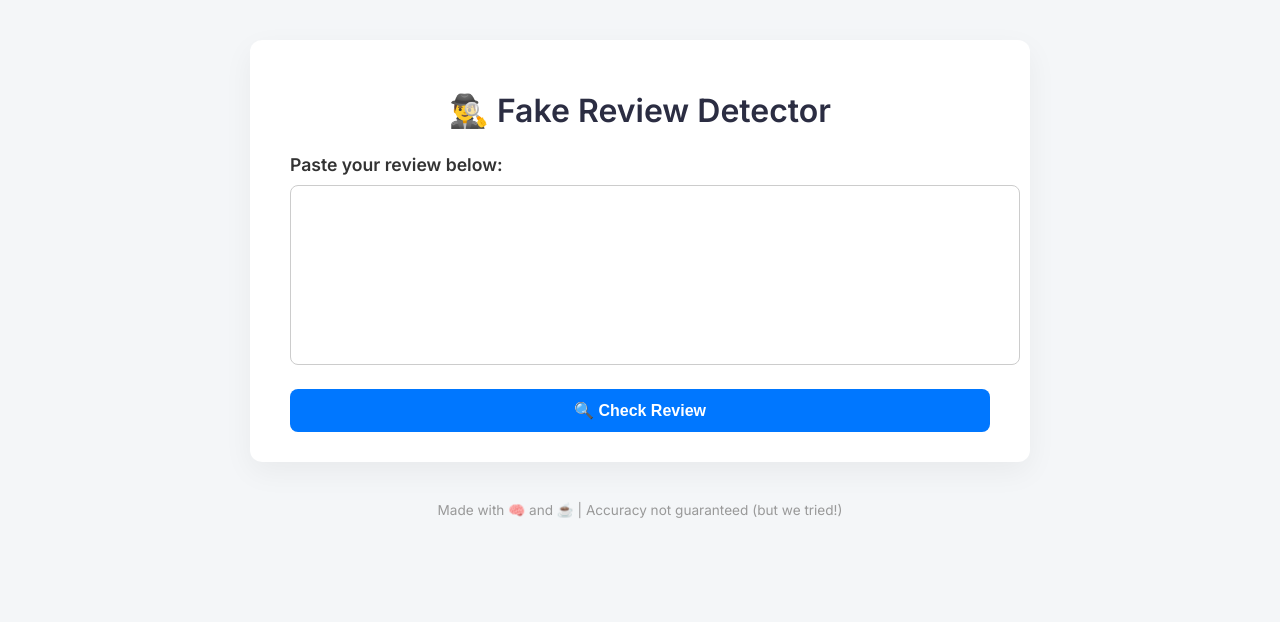
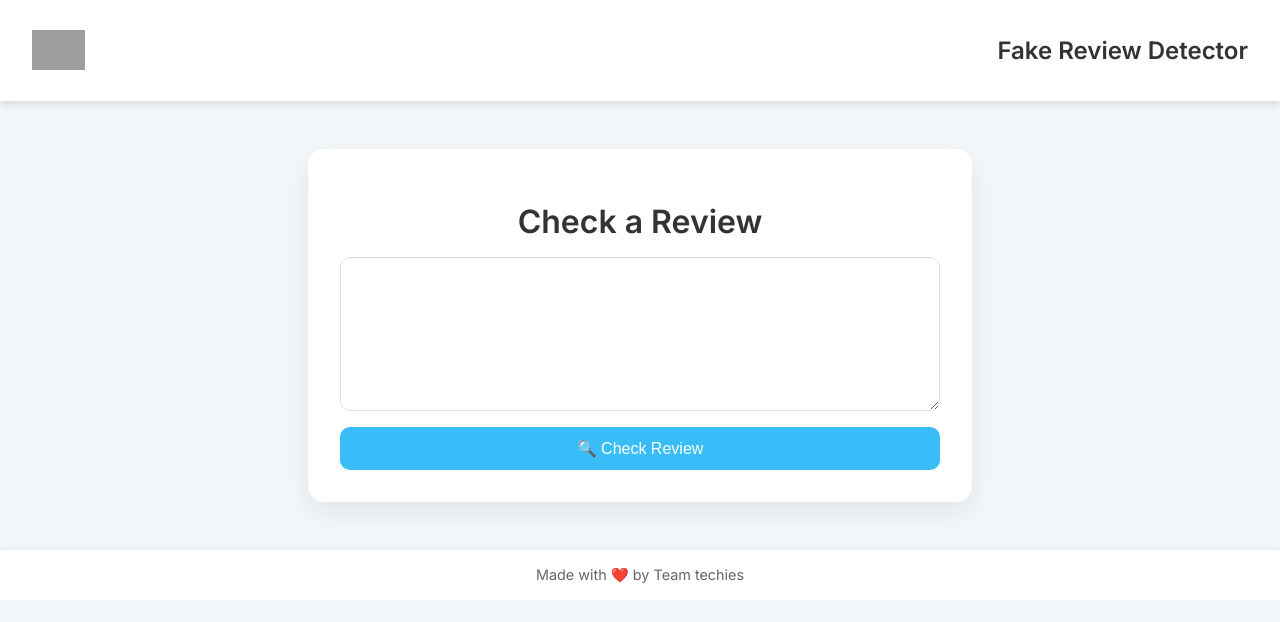
Before and after one commit to Pg-umit/fake-review-detector, a Flask app: page / in a window 1280 px wide. Shown: the top 622 px of the page. Run offline with Flask 3, Linux system fonts and the light colour scheme; parts of the project's set-up code (start-up, migrations or seed data) failed here and were passed over; grey boxes are pictures that could not be loaded.

Commit message:
Updated frontend: improved design with animations and better UI

```diff
--- a/templates/index.html
+++ b/templates/index.html
@@ -1,104 +1,128 @@
 <!DOCTYPE html>
 <html lang="en">
 <head>
-    <meta charset="UTF-8">
+  <meta charset="UTF-8" />
+  <meta name="viewport" content="width=device-width, initial-scale=1.0"/>
   <title>Fake Review Detector</title>
   <link href="https://fonts.googleapis.com/css2?family=Inter:wght@400;600&display=swap" rel="stylesheet">
   <style>
     body {
       font-family: 'Inter', sans-serif;
       margin: 0;
-            padding: 40px;
-            background-color: #f4f6f8;
+      background: #f4f7fa;
       color: #333;
     }
 
+    header {
+      background-color: #ffffff;
+      padding: 1rem 2rem;
+      box-shadow: 0 4px 6px rgba(0,0,0,0.1);
+      display: flex;
+      align-items: center;
+      justify-content: space-between;
+    }
+
+    header img {
+      height: 40px;
+    }
+
     .container {
-            max-width: 700px;
-            margin: 0 auto;
-            background-color: #fff;
-            padding: 30px 40px;
-            border-radius: 12px;
-            box-shadow: 0 10px 30px rgba(0,0,0,0.05);
+      max-width: 600px;
+      margin: 3rem auto;
+      background: #fff;
+      padding: 2rem;
+      border-radius: 16px;
+      box-shadow: 0 10px 30px rgba(0,0,0,0.08);
+      text-align: center;
+      transition: transform 0.3s ease;
+    }
+
+    .container:hover {
+      transform: translateY(-5px);
     }
 
     h1 {
-            text-align: center;
-            font-weight: 600;
-            color: #2b2d42;
-            margin-bottom: 24px;
+      font-size: 2rem;
+      margin-bottom: 1rem;
     }
 
-        label {
-            display: block;
-            margin-bottom: 10px;
-            font-weight: 600;
-            font-size: 1.1rem;
+    form {
+      display: flex;
+      flex-direction: column;
     }
 
     textarea {
-            width: 100%;
-            height: 150px;
-            padding: 14px;
+      padding: 1rem;
+      border: 1px solid #ddd;
+      border-radius: 10px;
+      resize: vertical;
+      min-height: 120px;
       font-size: 1rem;
-            border: 1.5px solid #ccc;
-            border-radius: 8px;
-            resize: none;
+      transition: box-shadow 0.2s;
+    }
+
+    textarea:focus {
+      box-shadow: 0 0 0 3px #a0c4ff;
+      outline: none;
     }
 
     button {
-            margin-top: 20px;
-            width: 100%;
-            padding: 12px;
-            font-size: 1rem;
-            font-weight: 600;
-            background-color: #0077ff;
+      margin-top: 1rem;
+      background-color: #38bdf8;
       color: white;
       border: none;
-            border-radius: 8px;
+      padding: 0.75rem;
+      font-size: 1rem;
+      border-radius: 10px;
       cursor: pointer;
-            transition: background 0.3s ease;
+      transition: background-color 0.3s ease;
     }
 
     button:hover {
-            background-color: #005fcc;
+      background-color: #0ea5e9;
     }
 
     .result {
-            margin-top: 30px;
-            text-align: center;
-            font-size: 1.3rem;
+      margin-top: 1.5rem;
+      font-size: 1.25rem;
       font-weight: bold;
-            color: #444;
     }
 
-        .emoji {
-            font-size: 1.6rem;
-        }
-
-        .footer {
+    footer {
       text-align: center;
-            margin-top: 40px;
-            font-size: 0.85rem;
-            color: #999;
+      margin-top: 3rem;
+      padding: 1rem;
+      background-color: #ffffff;
+      color: #666;
+      font-size: 0.9rem;
+      box-shadow: 0 -2px 6px rgba(0,0,0,0.05);
     }
   </style>
 </head>
 <body>
-    <div class="container">
-        <h1>🕵️‍♂️ Fake Review Detector</h1>
-        <form action="/predict" method="post">
-            <label for="review">Paste your review below:</label>
-            <textarea name="review" required>{{ review_text }}</textarea>
+
+<header>
+  <img src="https://img.icons8.com/fluency/48/verified-badge.png" alt="logo">
+  <h2>Fake Review Detector</h2>
+</header>
+
+<main class="container">
+  <h1>Check a Review</h1>
+  <form action="/predict" method="POST">
+    <textarea name="review" required>{{ request.form.get('review', '') }}</textarea>
     <button type="submit">🔍 Check Review</button>
   </form>
+
   {% if result %}
-            <div class="result">{{ result }} <span class="emoji">{{ "🤖" if "Genuine" in result else "🙈" }}</span></div>
+    <div class="result">
+      🧠 Result: {{ result }}
+    </div>
   {% endif %}
-    </div>
+</main>
 
-    <div class="footer">
-        Made with 🧠 and ☕ | Accuracy not guaranteed (but we tried!)
-    </div>
+<footer>
+  Made with ❤️ by Team techies
+</footer>
+
 </body>
 </html>
```
Lines whose indentation alone changed are shown as unchanged.
